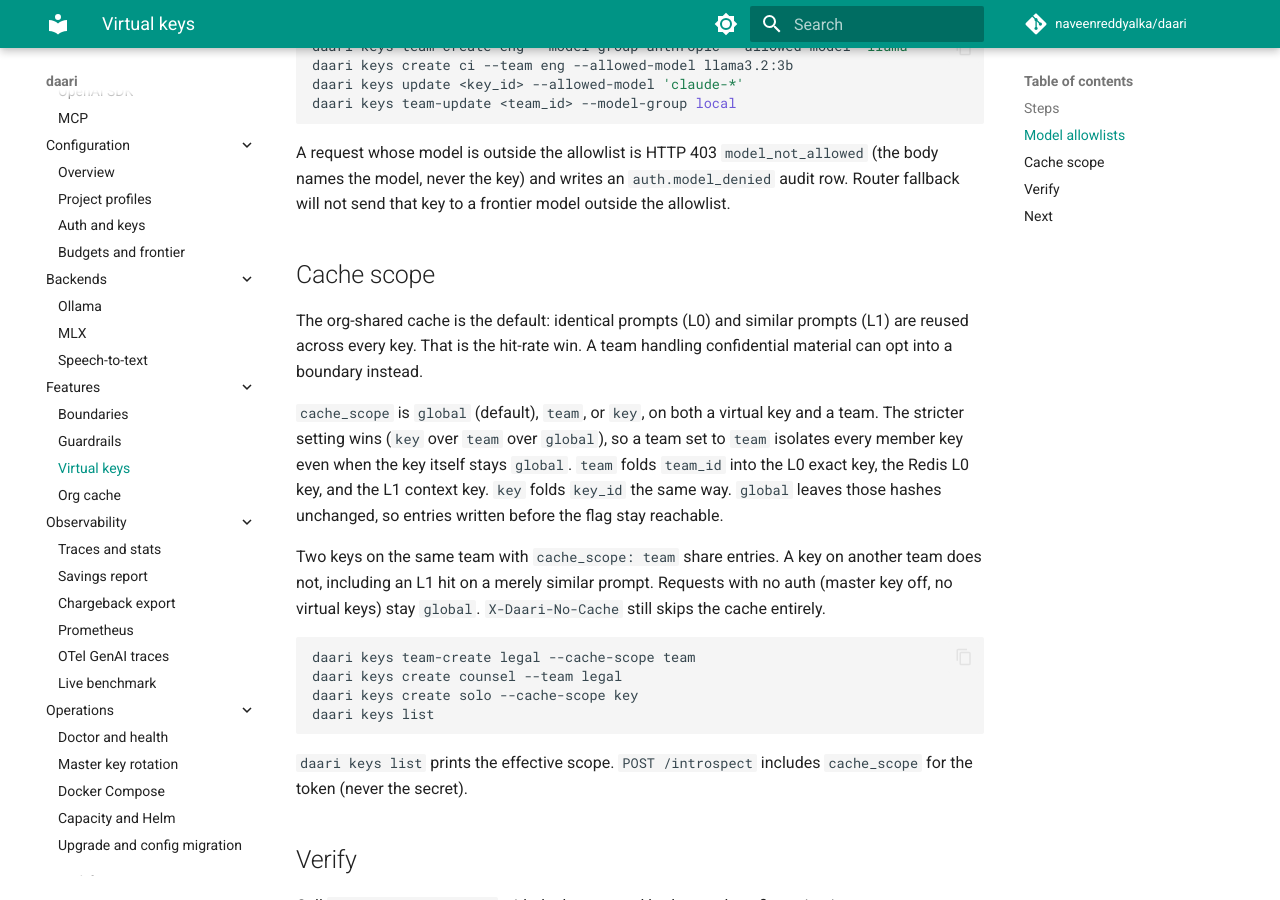
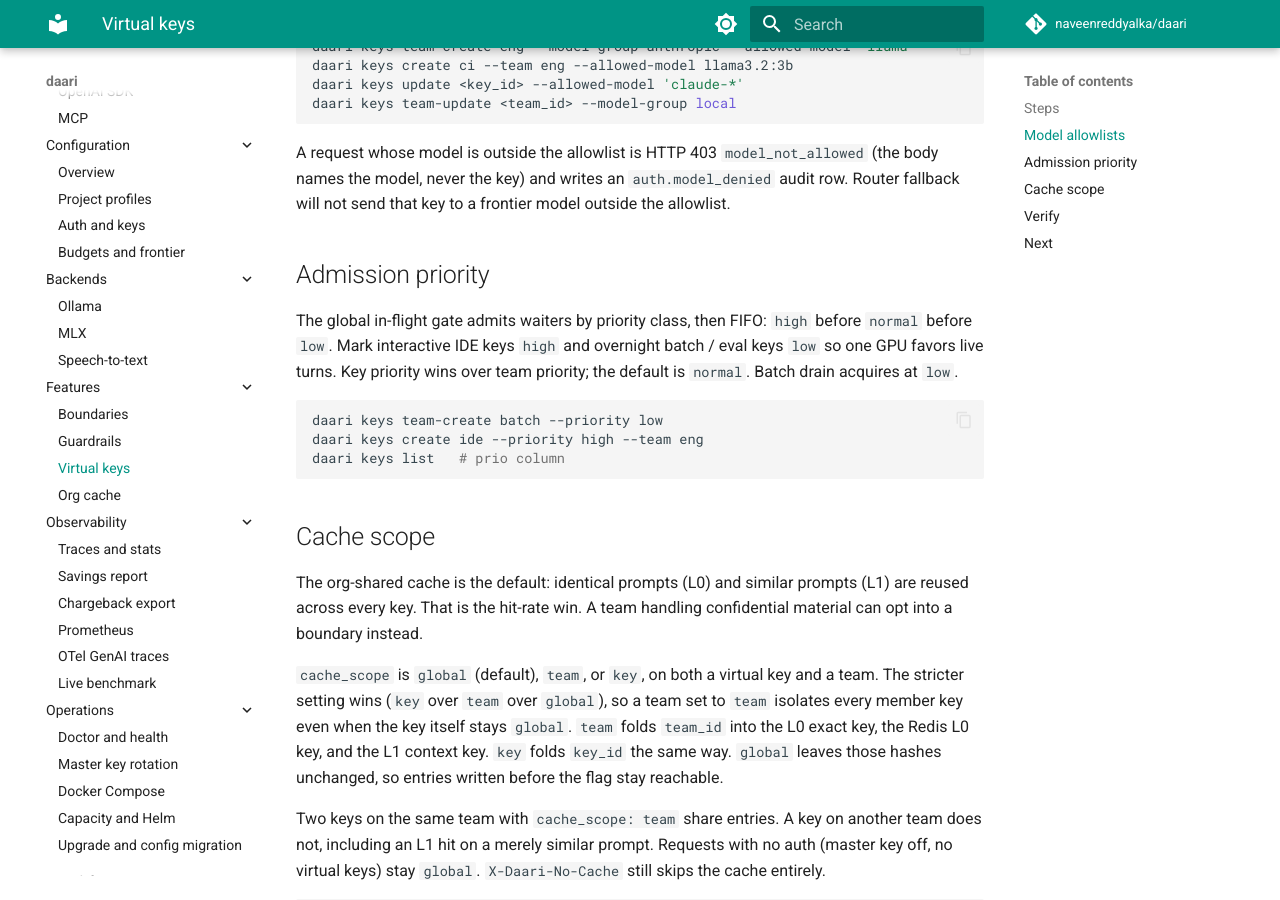
Before and after one commit to naveenreddyalka/daari, an MkDocs documentation site: the page built from docs/developer/guides/features/virtual-keys.md, in a window 1280 px wide and 900 px high, scrolled down 965 px. Built offline with MkDocs 1.6.1 and Material for MkDocs 9.7.7, drawn with Linux system fonts in a browser that asks for light colours; comment, search, counter and statistics services are not loaded.

Commit message:
docs(developer): document keys --priority in virtual-keys guide (#882)
Operators need the feature guide to explain admission QoS classes, not only
cli.md, so IDE keys can be marked high and batch keys low.

Co-authored-by: Cursor <cursoragent@cursor.com>

````diff
--- a/docs/developer/guides/features/virtual-keys.md
+++ b/docs/developer/guides/features/virtual-keys.md
@@ -53,6 +53,20 @@ A request whose model is outside the allowlist is HTTP 403
 `auth.model_denied` audit row. Router fallback will not send that key to a
 frontier model outside the allowlist.
 
+## Admission priority
+
+The global in-flight gate admits waiters by priority class, then FIFO:
+`high` before `normal` before `low`. Mark interactive IDE keys `high` and
+overnight batch / eval keys `low` so one GPU favors live turns. Key priority
+wins over team priority; the default is `normal`. Batch drain acquires at
+`low`.
+
+```bash
+daari keys team-create batch --priority low
+daari keys create ide --priority high --team eng
+daari keys list   # prio column
+```
+
 ## Cache scope
 
 The org-shared cache is the default: identical prompts (L0) and similar prompts
````
Also changed, not shown: docs/TRACKING.md (+7 -0 lines), 1 other file.
